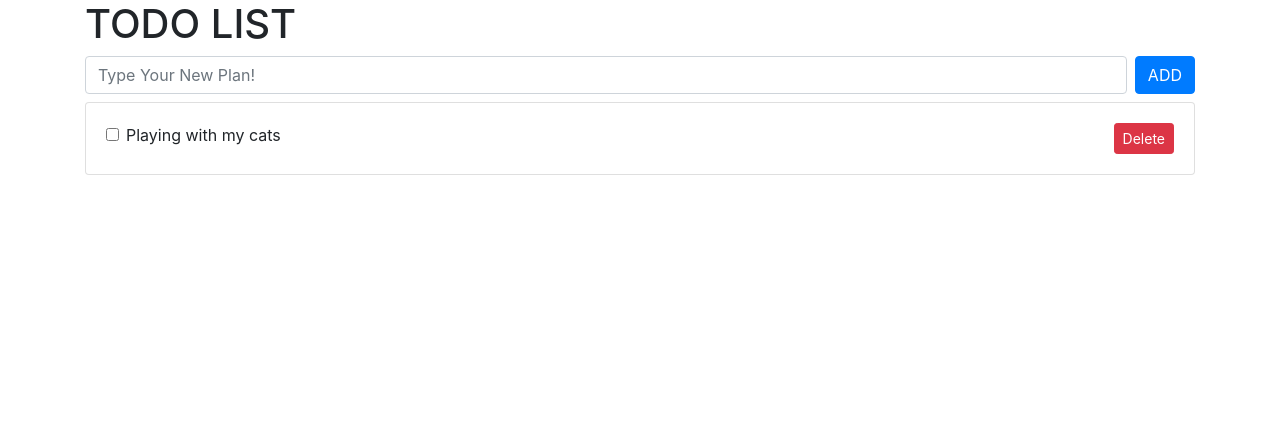
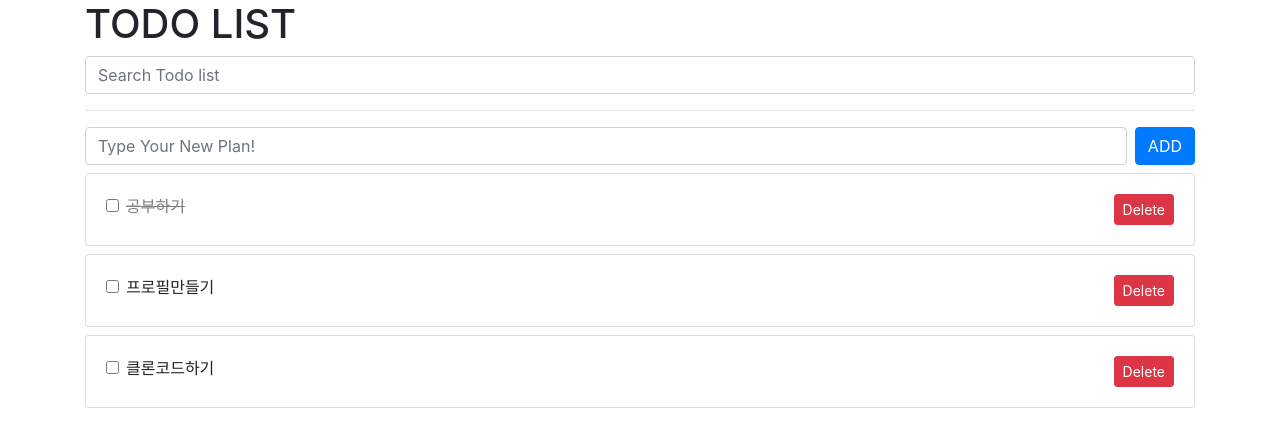
Before and after one commit to fedevmj/todoapp, a Vue app: page / in a window 1280 px wide. Shown: the top 444 px of the page. Built offline with nearby package versions, Linux system fonts and the light colour scheme; data requests are answered from the project's data file.

Commit message:
filter, update, delete 기능 및 mock db 연동

```diff
--- /dev/null
+++ b/db.json
@@ -0,0 +1,19 @@
+{
+  "todos": [
+    {
+      "subject": "공부하기",
+      "complete": true,
+      "id": 1
+    },
+    {
+      "subject": "프로필만들기",
+      "complete": false,
+      "id": 2
+    },
+    {
+      "subject": "클론코드하기",
+      "complete": false,
+      "id": 3
+    }
+  ]
+}
--- a/src/App.vue
+++ b/src/App.vue
@@ -1,6 +1,13 @@
 <template>
   <div class="container">
+
     <h1>TODO LIST</h1>
+    <!-- 할일 검색 입력창 -->
+    <input class="form-control" v-model="searchText" type="text" placeholder="Search Todo list">
+    <div class="red">{{error}}</div>
+    <!-- <input class="form-control" v-bind:todos="filteredTodo" type="text" placeholder="Search Todo List"> -->
+    <hr />
+
     <!-- 할일 추가 입력창 -->
     <!-- 3번)) 태그 이름으로 입력 -->
     <!-- TodoSimpelForm에서 발생한 이벤트는 이렇게 받고 props는 TodoList.Vue참고 -->
@@ -13,7 +20,7 @@
 
     <!-- todo 목록창 -->
     <!-- 여기 todoList라는 이름이 todoList.vue 파일 props의 이름과 같음 -->
-    <TodoList v-bind:todoList="todos" v-on:toggle-todo="toggleEvent" v-on:delete-todo="deleteTodo"/>
+    <TodoList v-bind:todoList="filteredTodo" v-on:toggle-todo="toggleEvent" v-on:delete-todo="deleteTodo" />
 
   </div>
 </template>
@@ -21,7 +28,10 @@
 
 <script>
   // 만들어진 js 라이브러리를 가져옴.
-  import {ref} from 'vue';
+  import {
+    ref,
+    computed
+  } from 'vue';
   //ref는 여기 작성 내용을 실시간으로 반영하려고.
   //ref를 쓰면 전달되는 매개변수를 { key(이 자리에는 무조건 value라고 온다) : value(괄호 안 변수) }로 만들어줌.
   //ref는 '글자' 또는 숫자가 들어갈 수 있다.
@@ -31,6 +41,7 @@
   // 0번)) TodoSimpleForm(통상적으로 대문자로 시작)을 component폴더에 만듦.
   import TodoSimpleForm from './components/TodoSimpleForm.vue';
   import TodoList from './components/TodoList.vue';
+  import axios from 'axios'
 
   // js 작성
   // 기본이 export, import
@@ -44,44 +55,150 @@
 
     setup() {
 
+      //computed 샘플
+
       // 할일 목록(배열) 저장
-      const todos = ref([
-        {id:1, subject: 'Playing with my cats', complete: false}
-      ]);
+      const todos = ref([]);
+
+      // 에러메시지
+      const error = ref('');
+
+      // DB에서 자료 불러오기
+      const getTodos = async () => {
+        error.value = '';
+        try {
+          //서버에 자료 요청 진행 후 결과를 res로 받는다.
+          const res = await axios.get("http://localhost:3000/todos");
+          // response가 될 때 res라는 객체의 .data를 화면에 보여줄 목록으로 출력.
+          todos.value = res.data;
+        } catch (err) {
+          console.log(err);
+          error.value = "자료를 불러오는데 실패했습니다."
+
+        }
+      }
+
+      //최초(기존에 존재하던) 데이터를 호출한다.
+      getTodos();
+
+
 
       // TodoSimpleForm에서 todo-insert로 전달된 객체를 처리해주는 콜백함수
-      const todoInsert = (add_todos) => {
-        console.log(add_todos);
-        todos.value.push(add_todos);
-        // todos.value.push({
-        //     id: Date.now(),
-        //     subject: add_todos.value,
-        //     complete: false
-        // });
+      const todoInsert = async (add_todos) => {
+
+        error.value = '';
+
+        try {
+          const res = await axios.post('http://localhost:3000/todos', {
+            // id는 자동으로 생성
+            // id: ,
+            subject: add_todos.subject,
+            complete: add_todos.complete
+          })
+
+          todos.value.push(res.data)
+
+        } catch (err) {
+          console.log(err);
+          error.value = "서버를 확인해 주세요.";
+        }
+
+        // 데이터베이스에 저장돼야 하는 내용
+        //   axios.post('http://localhost:3000/todos', {
+        //   // id는 자동으로 생성
+        //   // id: ,
+        //   subject: add_todos.subject,
+        //   complete: add_todos.complete
+        // })
+
+        // .then( (res) => {
+        //   console.log(res);
+        //res.data는 서버에서 가지고 온 데이터.
+        //   todos.value.push(res.data)
+        // }
+        //   데이터가 제대로 들어갔을 때 (서버관련)
+        // ).catch( (err) => {
+        //   console.log(err)
+        //   error.value="서버 상태를 확인하세요.";
+        // }
+        //   //데이터가 안 들어갔을 때 (서버관련)
+        // )
+
       }
 
-      const toggleEvent = (index) => {
-        todos.value[index].complete = !todos.value[index].complete;
+      const toggleEvent = async(index) => {
+        // todos.value[index].complete = !todos.value[index].complete;
+
+        //complete 상태(true or false) 업데이트하기
+        // id를 통해서 업데이트
+        error.value = '';
+        const id = todos.value[index].id;
+        try{
+          // 서버 DB 업데이트
+          await axios.patch('http://localhost:3000/todos/' + id, {
+            complete: !todos.value[index].complete
+          });
+        // 웹브라우저상의 todo 화면 표현
+        todos.value[index].complete = !todos.value[index].complete
+
+        }catch(err){
+          console.log(err);
+          error.value = "업데이트에 실패했습니다.";
+        }
       }
 
-      const deleteTodo = (index) => {
-        console.log('지우기' + index);
+      const deleteTodo = async(index) => {
+
+        error.value = '';
+
+        // console.log('지우기' + index);
         // 인덱스 번호에 해당하는 것을 지운다는 뜻.
-        todos.value.splice(index, 1);
+        // todos.value.splice(index, 1);
+
+        //삭제하는 경우에는 중복되어서 삭제가 되면 안된다.
+        //그래서 유일한 값(id)을 참조해서 해당 하는 요소를 삭제.
+        const id = todos.value[index].id;
+        console.log(id);
+
+        try{
+          await axios.delete('http://localhost:3000/todos/' +id);
+          // 뒤에 id 안 적으면 todos 전체가 삭제돼 버리니 주의할 것.
+          // todos 뒤에 슬래시(/) 안 넣으면 404 에러 발생.
+          todos.value.splice(index, 1);
+        }catch(err){
+          console.log(err);
+          error.value = "삭제에 실패했습니다."
+        }
       }
 
-      //todo 스타일시트
-      // const todoStyle = {
-      //   textDecoration: 'line-through',
-      //   color: 'gray'
-      // }
+      // 할일 검색 관련
+      const searchText = ref('');
+      // 검색에 따른 목록을 갱신해 주는 기능을 생성
+      const filteredTodo = computed(() => {
+        // 만약에 searchText 와 동일한 todos 목록에 있는지를 검사해서
+        // 화면에 출력을 할 예정임.
+        // searchTxt.value = ''
+        if (searchText.value) {
+
+          return todos.value.filter((todokeyword) => {
+            // aaa 객체의 제목에 포함이 되어 있는가? 검사
+            return todokeyword.subject.includes(searchText.value);
+          });
+
+        }
+        return todos.value;
+      });
 
       return {
+
         todos,
         deleteTodo,
         toggleEvent,
-        // todoStyle,
-        todoInsert
+        error,
+        todoInsert,
+        searchText,
+        filteredTodo,
+        getTodos
       }
     }
   }
@@ -93,6 +210,10 @@
     color: blue;
   }
 
+  .red {
+    color: red;
+  }
+
   .finished {
     color: gray;
     text-decoration: line-through;
```
